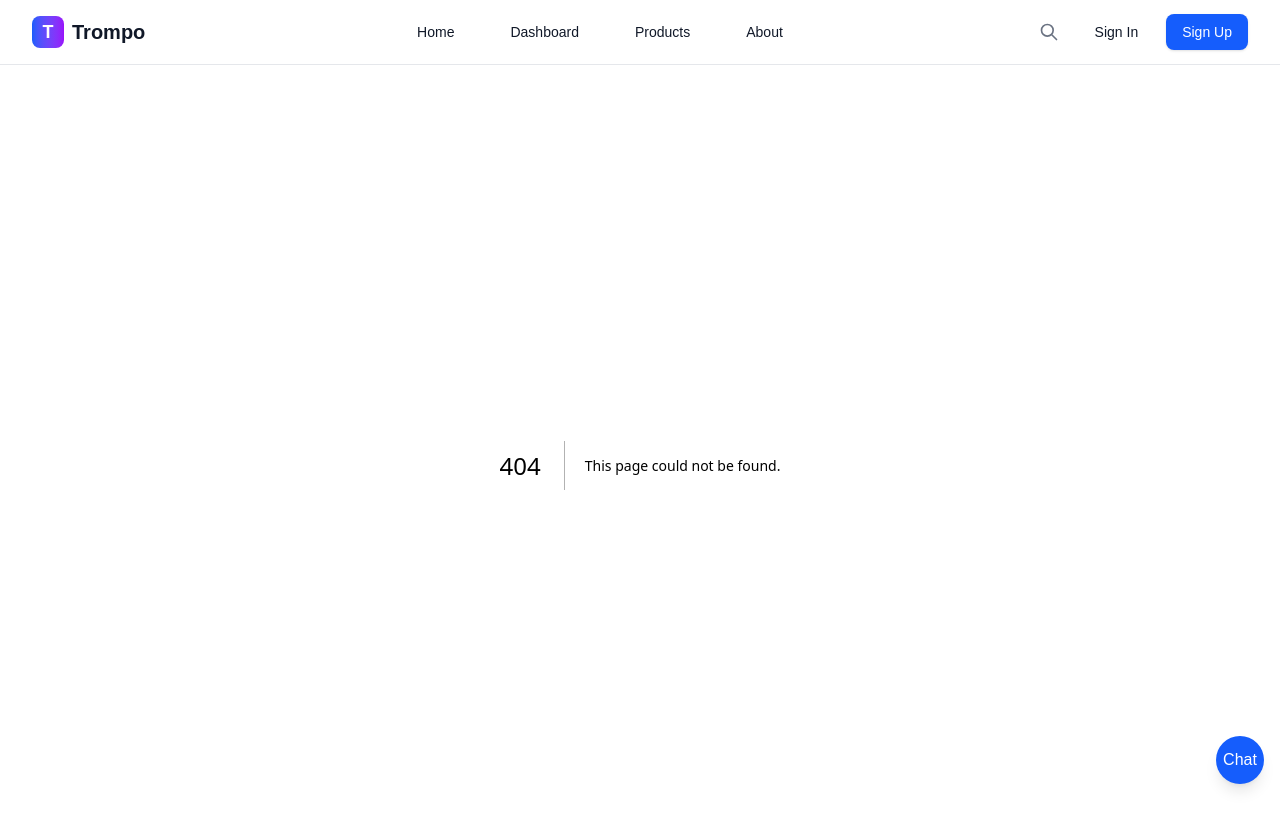
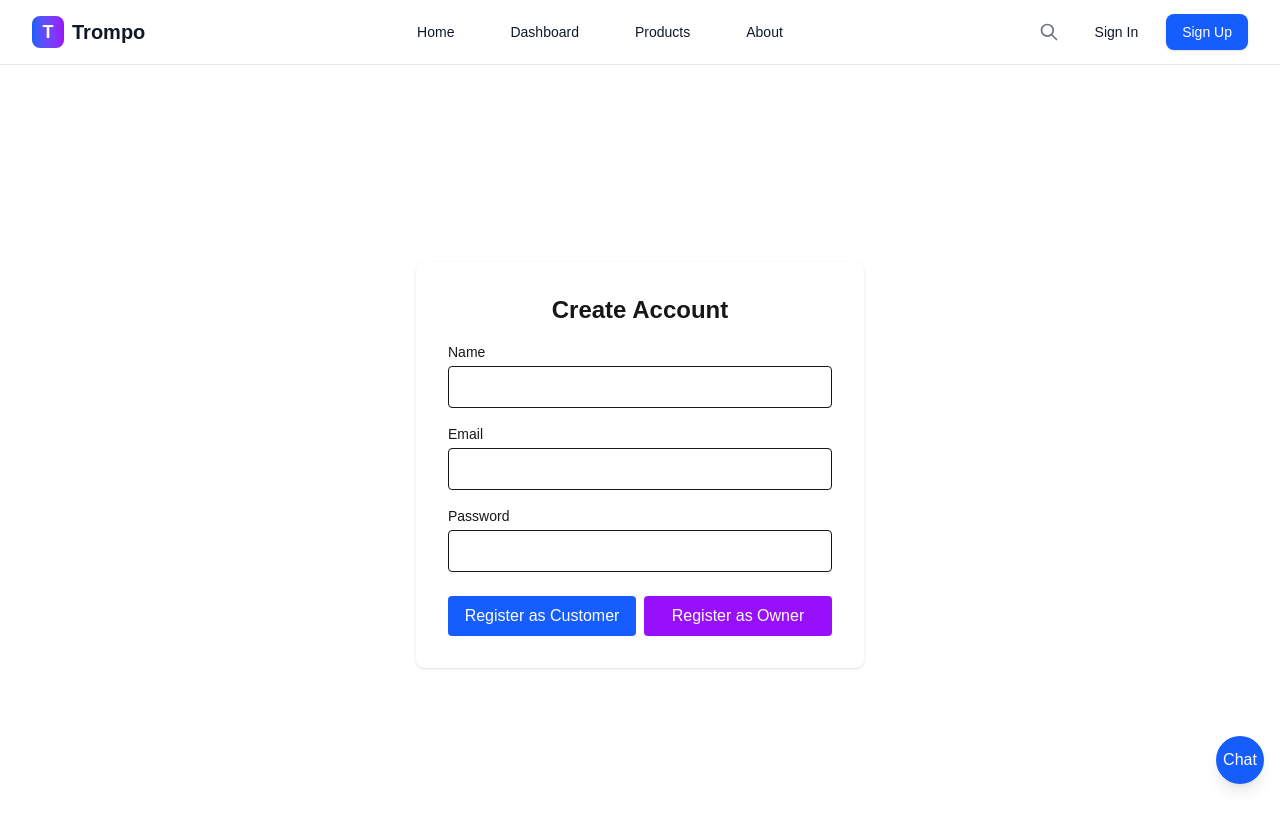
Before and after one commit to Bleu24/trompo-remake, a Next.js app in the folder frontend/: page /signup in a window 1280 px wide. Before the commit this address had no page. Shown: the top 828 px of the page. Built offline with nearby package versions, Linux system fonts and the light colour scheme.

Commit message:
Add login and signup pages

```diff
--- /dev/null
+++ b/frontend/src/app/login/page.tsx
@@ -0,0 +1,75 @@
+'use client';
+
+import { useState } from 'react';
+
+export default function LoginPage() {
+  const [email, setEmail] = useState('');
+  const [password, setPassword] = useState('');
+  const [error, setError] = useState('');
+  const [loading, setLoading] = useState(false);
+
+  const handleSubmit = async (e: React.FormEvent) => {
+    e.preventDefault();
+    setLoading(true);
+    setError('');
+    try {
+      const res = await fetch('http://localhost:5000/api/auth/login', {
+        method: 'POST',
+        headers: { 'Content-Type': 'application/json' },
+        body: JSON.stringify({ email, password }),
+      });
+      if (!res.ok) {
+        const data = await res.json();
+        setError(data.message || 'Failed to login');
+      } else {
+        // success placeholder
+        setEmail('');
+        setPassword('');
+        alert('Logged in successfully');
+      }
+    } catch (err) {
+      setError('Failed to login');
+    } finally {
+      setLoading(false);
+    }
+  };
+
+  return (
+    <div className="flex items-center justify-center min-h-screen p-4">
+      <form
+        onSubmit={handleSubmit}
+        className="bg-white dark:bg-gray-800 p-8 rounded-lg shadow w-full max-w-md space-y-4"
+      >
+        <h1 className="text-2xl font-semibold text-center">Sign In</h1>
+        {error && <p className="text-red-500 text-sm">{error}</p>}
+        <div>
+          <label className="block text-sm mb-1">Email</label>
+          <input
+            type="email"
+            required
+            className="w-full border p-2 rounded"
+            value={email}
+            onChange={(e) => setEmail(e.target.value)}
+          />
+        </div>
+        <div>
+          <label className="block text-sm mb-1">Password</label>
+          <input
+            type="password"
+            required
+            className="w-full border p-2 rounded"
+            value={password}
+            onChange={(e) => setPassword(e.target.value)}
+          />
+        </div>
+        <button
+          type="submit"
+          disabled={loading}
+          className="w-full bg-blue-600 hover:bg-blue-700 text-white py-2 rounded transition"
+        >
+          {loading ? 'Loading...' : 'Login'}
+        </button>
+      </form>
+    </div>
+  );
+}
--- /dev/null
+++ b/frontend/src/app/signup/page.tsx
@@ -0,0 +1,100 @@
+'use client';
+
+import { useState } from 'react';
+
+export default function SignupPage() {
+  const [name, setName] = useState('');
+  const [email, setEmail] = useState('');
+  const [password, setPassword] = useState('');
+  const [error, setError] = useState('');
+  const [loading, setLoading] = useState(false);
+
+  const register = async (role: 'customer' | 'owner') => {
+    setLoading(true);
+    setError('');
+    try {
+      const res = await fetch('http://localhost:5000/api/auth/register', {
+        method: 'POST',
+        headers: { 'Content-Type': 'application/json' },
+        body: JSON.stringify({ name, email, password, role }),
+      });
+      if (!res.ok) {
+        const data = await res.json();
+        setError(data.message || 'Registration failed');
+      } else {
+        setName('');
+        setEmail('');
+        setPassword('');
+        alert('Registered successfully');
+      }
+    } catch (err) {
+      setError('Registration failed');
+    } finally {
+      setLoading(false);
+    }
+  };
+
+  const handleSubmit = (e: React.FormEvent) => {
+    e.preventDefault();
+  };
+
+  return (
+    <div className="flex items-center justify-center min-h-screen p-4">
+      <form
+        onSubmit={handleSubmit}
+        className="bg-white dark:bg-gray-800 p-8 rounded-lg shadow w-full max-w-md space-y-4"
+      >
+        <h1 className="text-2xl font-semibold text-center">Create Account</h1>
+        {error && <p className="text-red-500 text-sm">{error}</p>}
+        <div>
+          <label className="block text-sm mb-1">Name</label>
+          <input
+            type="text"
+            required
+            className="w-full border p-2 rounded"
+            value={name}
+            onChange={(e) => setName(e.target.value)}
+          />
+        </div>
+        <div>
+          <label className="block text-sm mb-1">Email</label>
+          <input
+            type="email"
+            required
+            className="w-full border p-2 rounded"
+            value={email}
+            onChange={(e) => setEmail(e.target.value)}
+          />
+        </div>
+        <div>
+          <label className="block text-sm mb-1">Password</label>
+          <input
+            type="password"
+            required
+            className="w-full border p-2 rounded"
+            value={password}
+            onChange={(e) => setPassword(e.target.value)}
+          />
+        </div>
+        <div className="flex gap-2 pt-2">
+          <button
+            type="button"
+            onClick={() => register('customer')}
+            disabled={loading}
+            className="flex-1 bg-blue-600 hover:bg-blue-700 text-white py-2 rounded transition"
+          >
+            Register as Customer
+          </button>
+          <button
+            type="button"
+            onClick={() => register('owner')}
+            disabled={loading}
+            className="flex-1 bg-purple-600 hover:bg-purple-700 text-white py-2 rounded transition"
+          >
+            Register as Owner
+          </button>
+        </div>
+      </form>
+    </div>
+  );
+}
```
